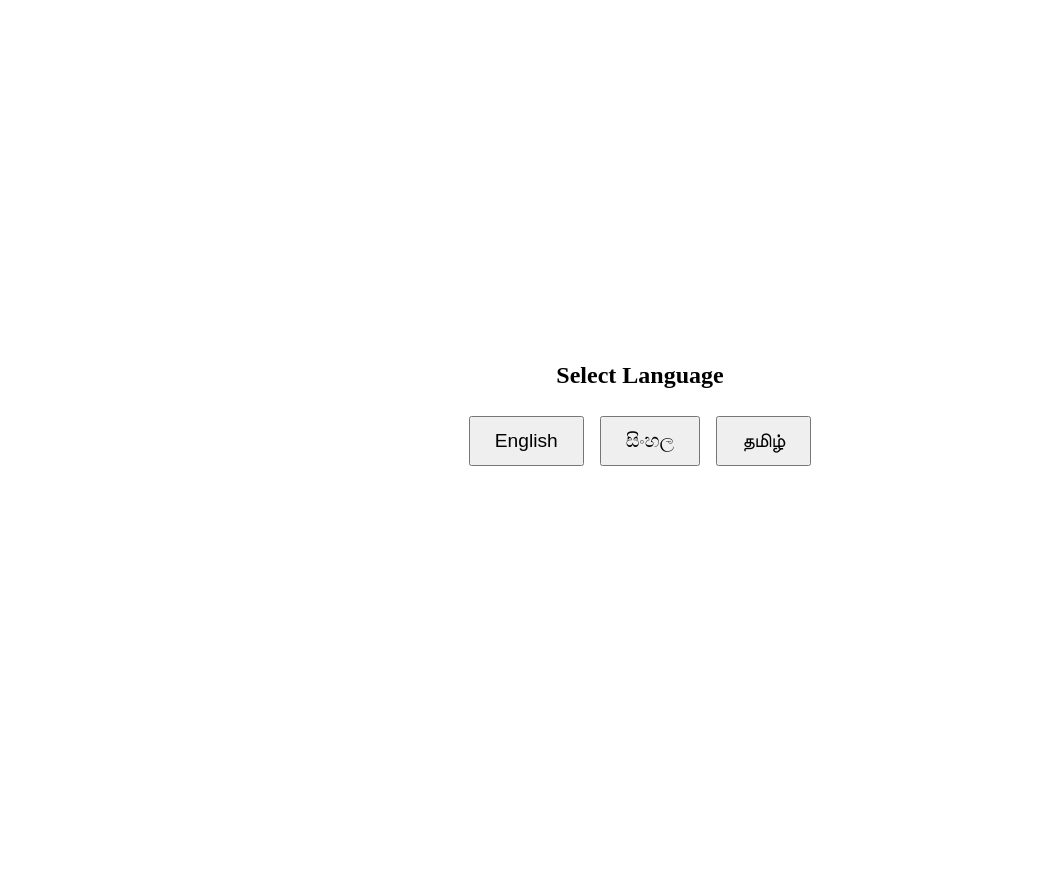
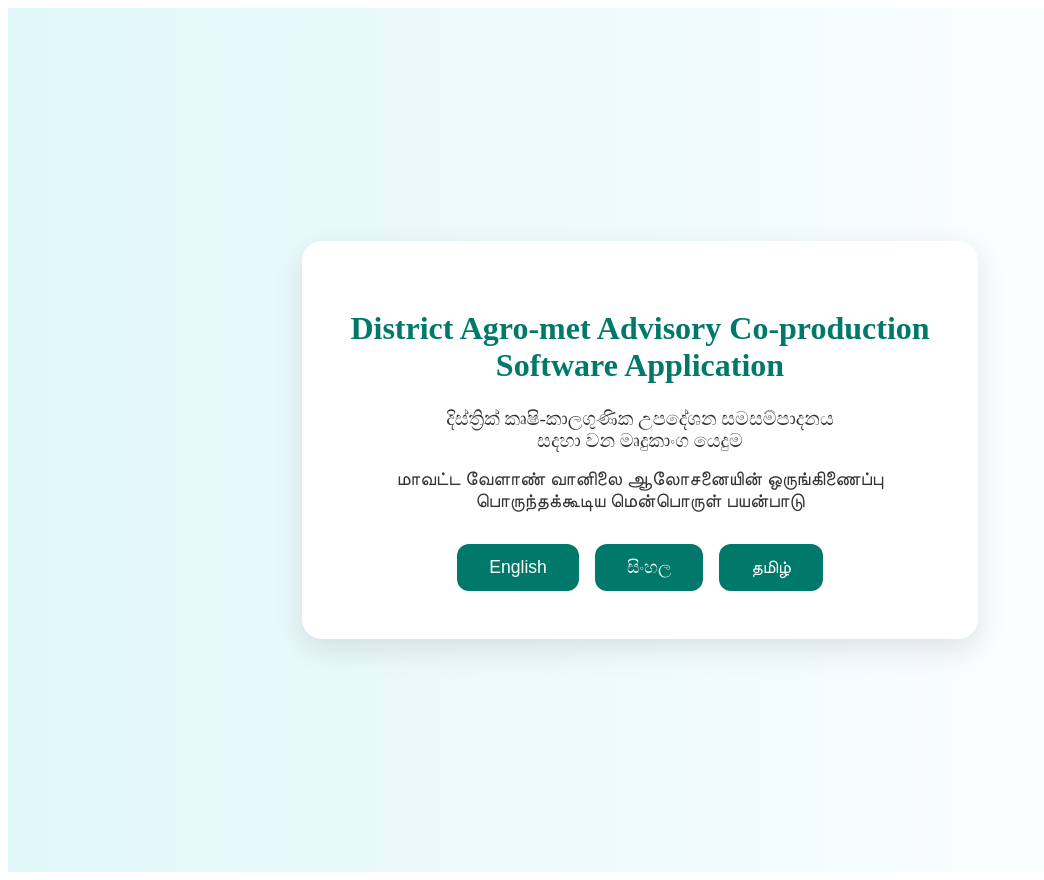
Before and after one commit to KashmeeraTT/ReportSystem4, a React (Create React App) app in the folder frontend/: page / in a window 1280 px wide. Shown: the whole page, without its empty margins (0-1044 px from the left). Before the commit the page ends 816 px from the top, so only its background shows below. Built offline with nearby package versions, Linux system fonts and the light colour scheme.

Commit message:
Landing page

```diff
--- a/frontend/src/App.jsx
+++ b/frontend/src/App.jsx
@@ -11,7 +11,7 @@ function App() {
   const [isEditable, setIsEditable] = useState(true);
   const [isFetching, setIsFetching] = useState(false);
   const [error, setError] = useState("");
-  const [language, setLanguage] = useState(null); // null = no language selected yet
+  const [language, setLanguage] = useState(null);
 
   const generateReport = async (formData) => {
     setIsFetching(true);
@@ -40,15 +40,19 @@ function App() {
     }
   };
 
-  // Render landing page if language is not yet selected
+  // Render landing page
   if (!language) {
     return (
       <div className="landing-page">
-        <h2>Select Language</h2>
-        <div className="language-buttons">
-          <button onClick={() => setLanguage("en")}>English</button>
-          <button onClick={() => setLanguage("si")}>සිංහල</button>
-          <button onClick={() => setLanguage("ta")}>தமிழ்</button>
+        <div className="landing-content">
+          <h1 className="main-title">District Agro-met Advisory Co-production<br />Software Application</h1>
+          <h2 className="sub-title">දිස්ත්‍රික් කෘෂි-කාලගුණික උපදේශන සමසම්පාදනය<br />සදහා වන මෘදුකාංග යෙදුම</h2>
+          <h2 className="sub-title">மாவட்ட வேளாண் வானிலை ஆலோசனையின் ஒருங்கிணைப்பு<br />பொருந்தக்கூடிய மென்பொருள் பயன்பாடு</h2>
+          <div className="language-buttons">
+            <button onClick={() => setLanguage("en")}>English</button>
+            <button onClick={() => setLanguage("si")}>සිංහල</button>
+            <button onClick={() => setLanguage("ta")}>தமிழ்</button>
+          </div>
         </div>
       </div>
     );
@@ -70,7 +74,7 @@ function App() {
           setReportPages={setReportPages}
           setIsEditable={setIsEditable}
           updatedReportPages={updatedReportPages}
-          language={language} // optional: pass language to Form
+          language={language}
         />
       </div>
 
@@ -78,7 +82,7 @@ function App() {
         <ReportViewer
           reportPages={reportPages}
           setUpdatedReportPages={setUpdatedReportPages}
-          language={language} // optional: pass language to Viewer
+          language={language}
         />
       </div>
 
--- a/frontend/src/styles/global.css
+++ b/frontend/src/styles/global.css
@@ -90,16 +90,55 @@
 
 .landing-page {
     display: flex;
-    flex-direction: column;
+    justify-content: center;
     align-items: center;
-    justify-content: center;
     height: 100vh;
+    background: linear-gradient(to right, #e0f7fa, #fff);
+    padding: 2rem;
     text-align: center;
   }
 
+  .landing-content {
+    max-width: 800px;
+    background-color: white;
+    padding: 3rem;
+    border-radius: 20px;
+    box-shadow: 0 10px 30px rgba(0, 0, 0, 0.1);
+  }
+
+  .main-title {
+    font-size: 2rem;
+    font-weight: bold;
+    color: #00796b;
+    margin-bottom: 1.5rem;
+  }
+
+  .sub-title {
+    font-size: 1.2rem;
+    color: #333;
+    margin-bottom: 1rem;
+    font-weight: 500;
+  }
+
+  .language-buttons {
+    margin-top: 2rem;
+    display: flex;
+    justify-content: center;
+    gap: 1rem;
+    flex-wrap: wrap;
+  }
+
   .language-buttons button {
-    margin: 0.5rem;
-    padding: 0.75rem 1.5rem;
-    font-size: 1.2rem;
+    background-color: #00796b;
+    color: white;
+    padding: 0.8rem 2rem;
+    border: none;
+    border-radius: 12px;
+    font-size: 1.1rem;
     cursor: pointer;
+    transition: background-color 0.3s ease;
   }
+
+  .language-buttons button:hover {
+    background-color: #004d40;
+  }
```
